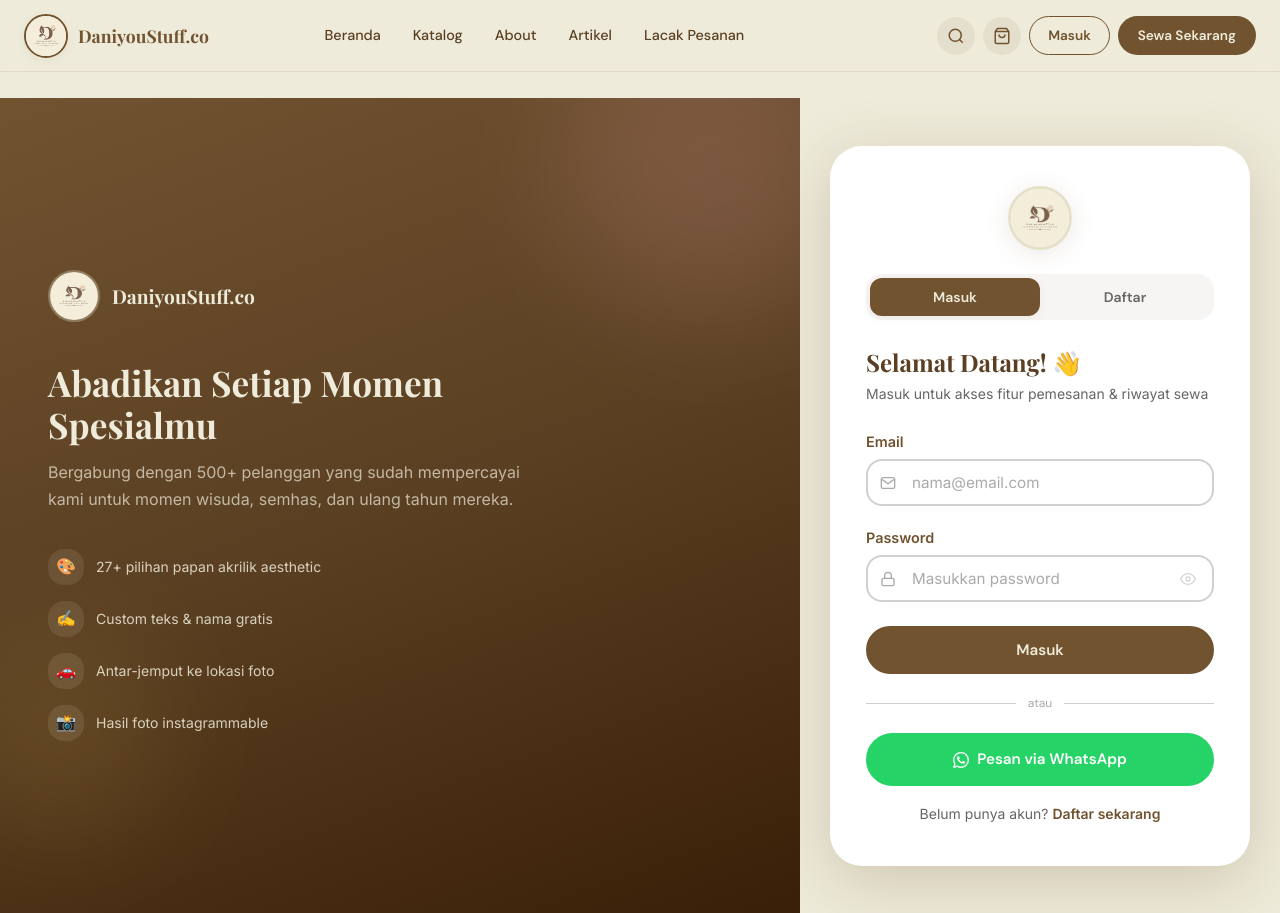
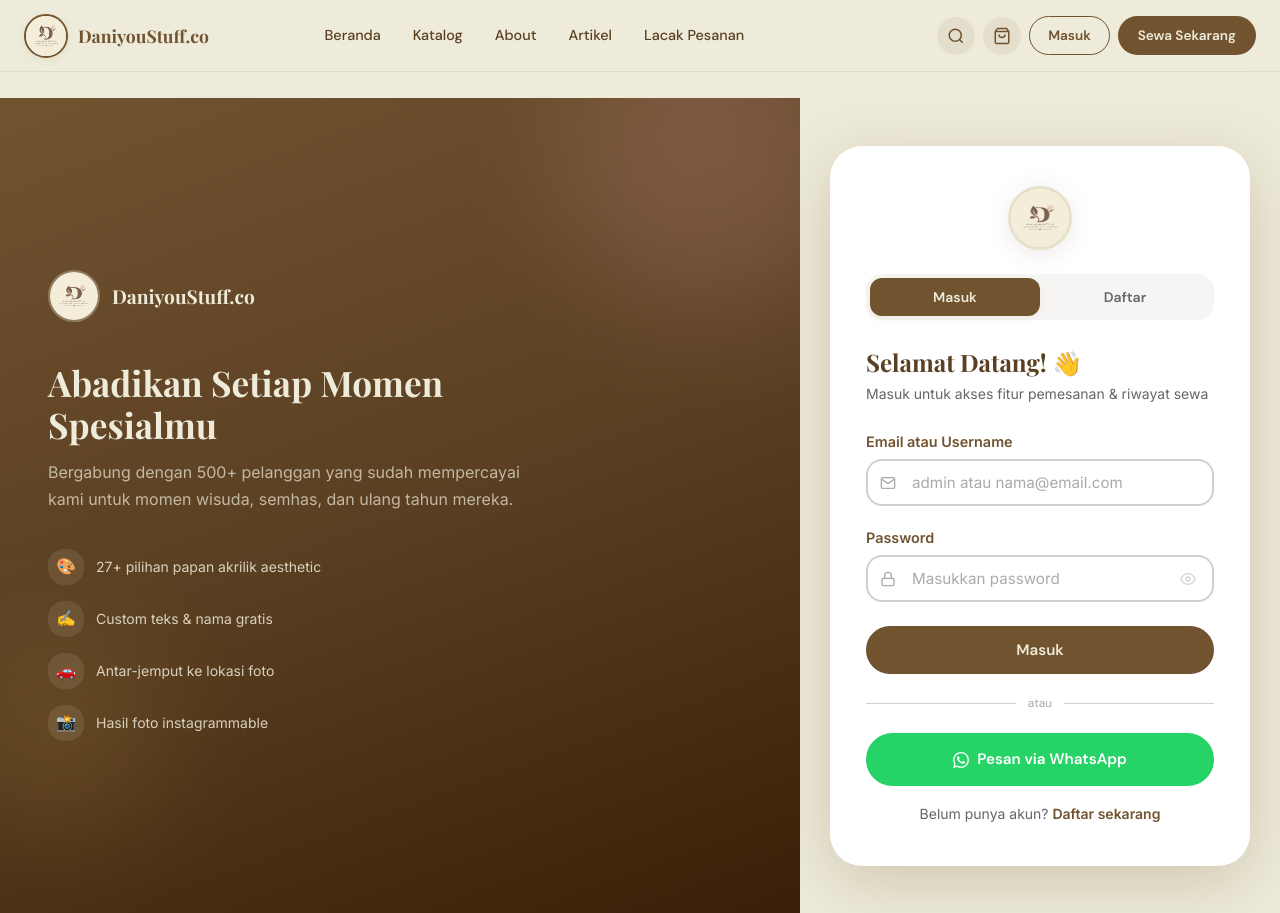
Before and after one commit to andisfaa/Daniyoustuff_DM, a Django app: page /login in a window 1280 px wide. Shown: the top 913 px of the page. Run offline with Django 5.2, Linux system fonts and the light colour scheme; data that the repository does not hold is empty; parts of the project's set-up code (start-up, migrations or seed data) failed here and were passed over; some web fonts are replaced.

Commit message:
UX: perbolehkan login dengan username langsung (bukan hanya format email)

```diff
--- a/templates/login.html
+++ b/templates/login.html
@@ -154,13 +154,13 @@
 
           <div class="form-group">
 
-            <label class="form-label">Email</label>
+            <label class="form-label">Email atau Username</label>
 
             <div class="input-with-icon">
 
               <svg width="16" height="16" viewBox="0 0 24 24" fill="none" stroke="currentColor" stroke-width="2"><path d="M4 4h16c1.1 0 2 .9 2 2v12c0 1.1-.9 2-2 2H4c-1.1 0-2-.9-2-2V6c0-1.1.9-2 2-2z"/><polyline points="22,6 12,13 2,6"/></svg>
 
-              <input type="email" class="form-control" name="email" value="{{ form.email|default:'' }}" placeholder="nama@email.com" required autocomplete="email">
+              <input type="text" class="form-control" name="email" value="{{ form.email|default:'' }}" placeholder="admin atau nama@email.com" required autocomplete="username">
 
             </div>
 
```
